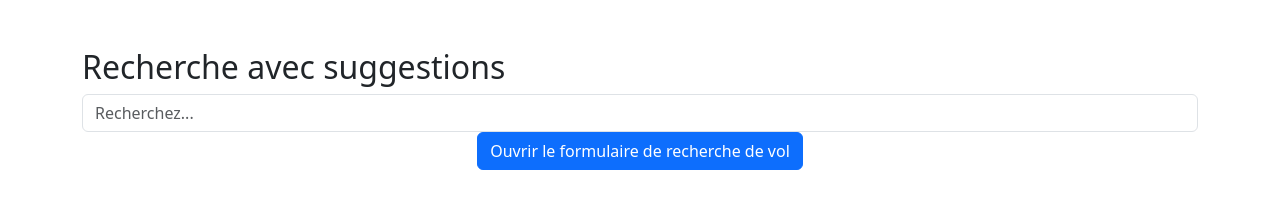
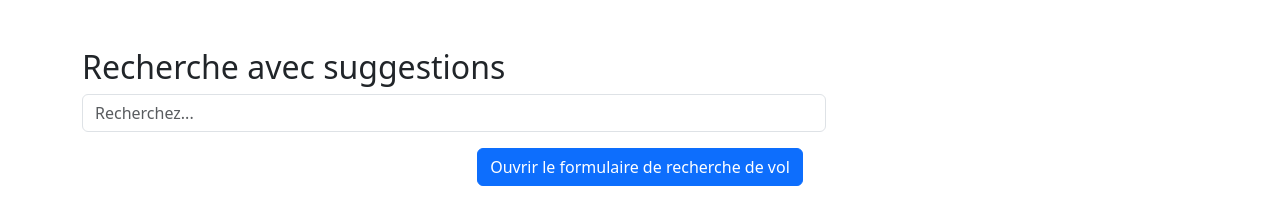
Before and after one commit to A13D41B3N541D/demo, a plain HTML site: page formulaire.html in a window 1280 px wide. Drawn offline with nearby package versions, Linux system fonts and the light colour scheme.

Commit message:
second commit

```diff
--- a/formulaire.html
+++ b/formulaire.html
@@ -4,25 +4,25 @@
     <meta charset="UTF-8">
     <meta name="viewport" content="width=device-width, initial-scale=1.0">
     <title>Document</title>
-
+    <link rel="stylesheet" href="https://cdnjs.cloudflare.com/ajax/libs/font-awesome/6.0.0/css/all.min.css">
     <link href="https://cdn.jsdelivr.net/npm/bootstrap@5.3.0-alpha1/dist/css/bootstrap.min.css" rel="stylesheet">
     <!-- Bootstrap JS with Popper -->
     <script src="https://cdn.jsdelivr.net/npm/bootstrap@5.3.0-alpha1/dist/js/bootstrap.bundle.min.js"></script>
 
 </head>
 <body>
-    <section>
+
         <div class="container mt-5">
             <h2>Recherche avec suggestions</h2>
-            <div class="position-relative">
+            <div class="position-relative mb-3 col-xl-8 col-lg-6 col-md-12 col-sm-12">
                 <input type="text" id="search-input" class="form-control" placeholder="Recherchez..." autocomplete="off">
                 <div id="suggestions" class="suggestions"></div>
             </div>
         </div>
 
-    </section>
 
-    <section>
+
+
     <!-- Bouton pour ouvrir le modal -->
 <div class="d-flex justify-content-center align-items-center"><button type="button" class="btn btn-primary " data-bs-toggle="modal" data-bs-target="#flightSearchModal">
     Ouvrir le formulaire de recherche de vol
@@ -84,8 +84,8 @@
             </div>
         </div>
     </div>
-</div></section>
-<script>
+</div>
+<script src="js.js">
 
 </script>
 
```
